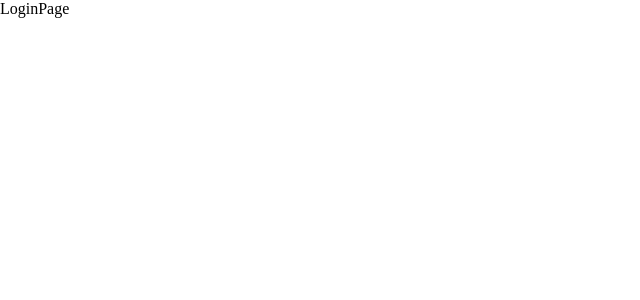
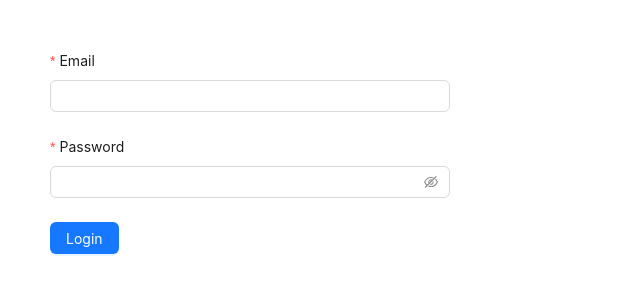
Before and after one commit to DuongXuanAnh/JWT, a React (Vite) app in the folder 00-react-javascript/: page /login in a window 1280 px wide. Shown: the top 300 px of the page, without its empty margins (0-640 px from the left). Built offline with nearby package versions, Linux system fonts and the light colour scheme.

Commit message:
login done

```diff
--- a/00-react-javascript/src/pages/login.jsx
+++ b/00-react-javascript/src/pages/login.jsx
@@ -1,8 +1,90 @@
-import React from 'react'
+import React from 'react';
+import { Button, Checkbox, Form, Input, notification } from 'antd';
+import { loginApi } from '../util/api';
+import { useNavigate } from 'react-router-dom';
 
 const LoginPage = () => {
+
+  const navigate = useNavigate();
+
+  const onFinish = async (values) => {
+
+    const { email, password} = values;
+
+    const res = await loginApi( email, password);
+
+
+    if(res && res.EC === 0){
+      localStorage.setItem("accessToken", res.accessToken);
+      notification.success({
+        message: 'Login success',
+        description: 'You have successfully login'
+      });
+      navigate('/');
+    }else{
+      notification.error({
+        message: 'Login failed',
+        description: res?.EM ?? "error"
+      });
+    }
+
+    console.log('Success:', res);
+  };
+
   return (
-    <div>LoginPage</div>
+    <div style={{margin: 50}}>
+       <Form
+    name="basic"
+    labelCol={{
+      span: 8,
+    }}
+    wrapperCol={{
+      span: 16,
+    }}
+    style={{
+      maxWidth: 600,
+    }}
+
+    onFinish={onFinish}
+    autoComplete="off"
+    layout="vertical"
+  >
+    <Form.Item
+      label="Email"
+      name="email"
+      rules={[
+        {
+          required: true,
+          message: 'Please input your email!',
+        },
+      ]}
+    >
+      <Input />
+    </Form.Item>
+
+
+    <Form.Item
+      label="Password"
+      name="password"
+      rules={[
+        {
+          required: true,
+          message: 'Please input your password!',
+        },
+      ]}
+    >
+      <Input.Password />
+
+    </Form.Item>
+
+    <Form.Item>
+      <Button type="primary" htmlType="submit">
+        Login
+      </Button>
+    </Form.Item>
+  </Form>
+    </div>
+
   )
 }
 
--- a/00-react-javascript/src/util/api.js
+++ b/00-react-javascript/src/util/api.js
@@ -7,4 +7,11 @@ const createUserApi = (name, email, password) => {
     return axios.post(URL_API, data);
 }
 
-export { createUserApi };
+const loginApi = (email, password) => {
+    const URL_API = "/v1/api/login";
+    const data = {email, password};
+
+    return axios.post(URL_API, data);
+}
+
+export { createUserApi, loginApi };
```
